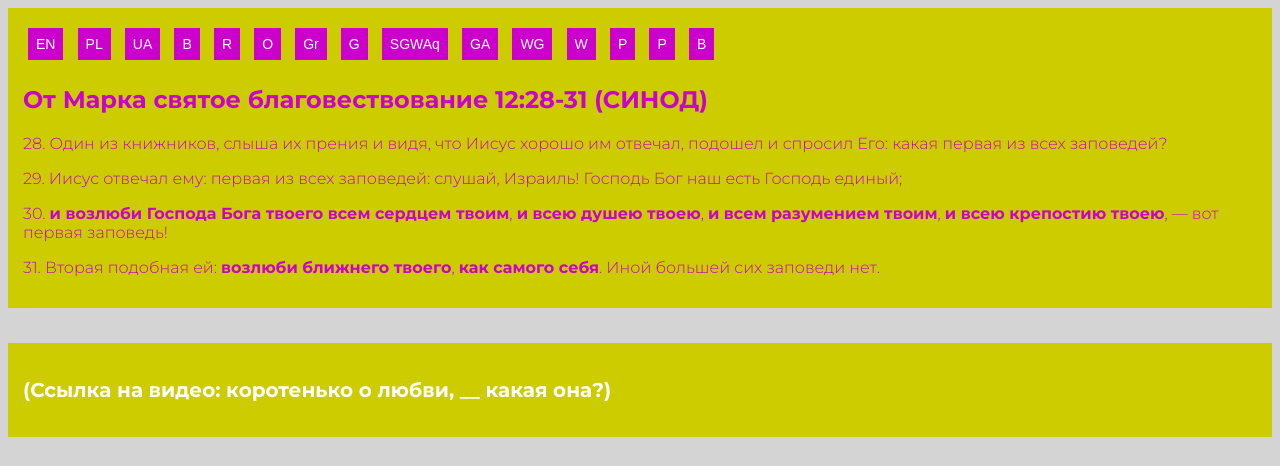
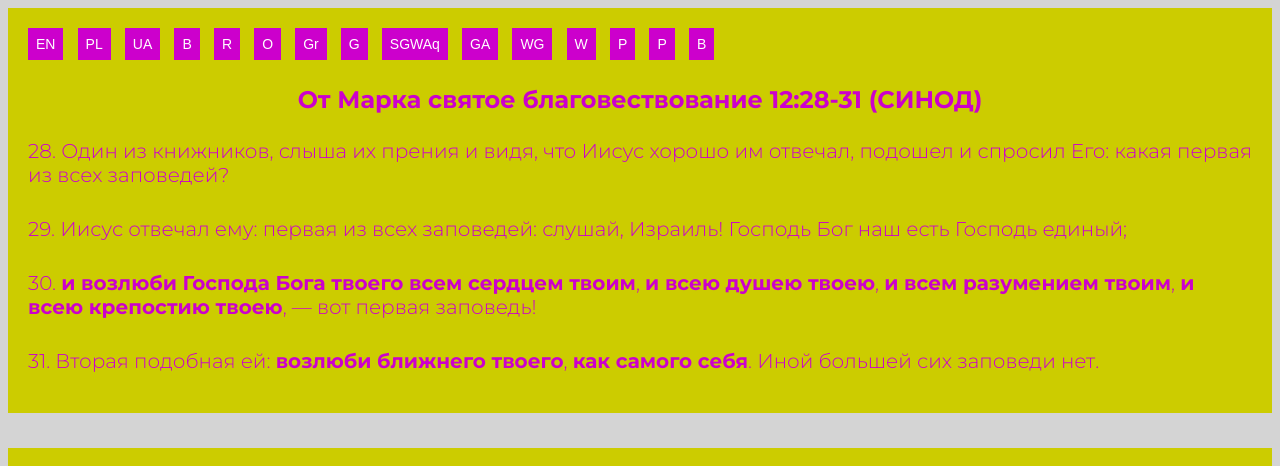
Before and after one commit to j-fullstack-d/Bible-Verses-yellow--RU, a plain HTML site: page index.html in a window 1280 px wide. Shown: the top 466 px of the page. Drawn offline with Linux system fonts and the light colour scheme.

Commit message:
Updated section.css

```diff
--- a/css/section.css
+++ b/css/section.css
@@ -2,11 +2,11 @@
   padding: 15px;
 }
 
-.section--h1 {
+.section__h1 {
   text-align: center;
 }
 
-.section--paragraph {
+.section__paragraph {
   font-size: 20px;
   padding: 5px;
 }
```
